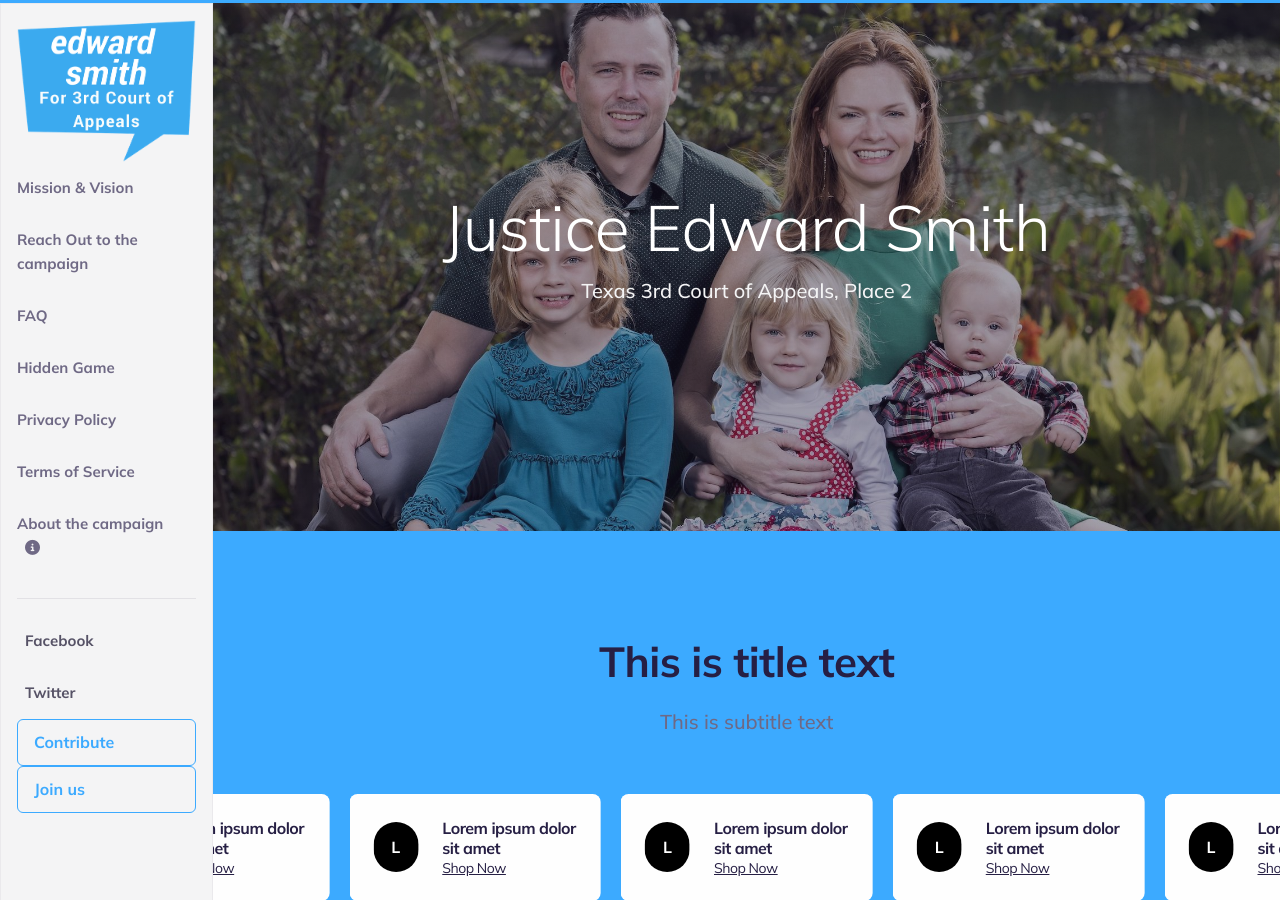
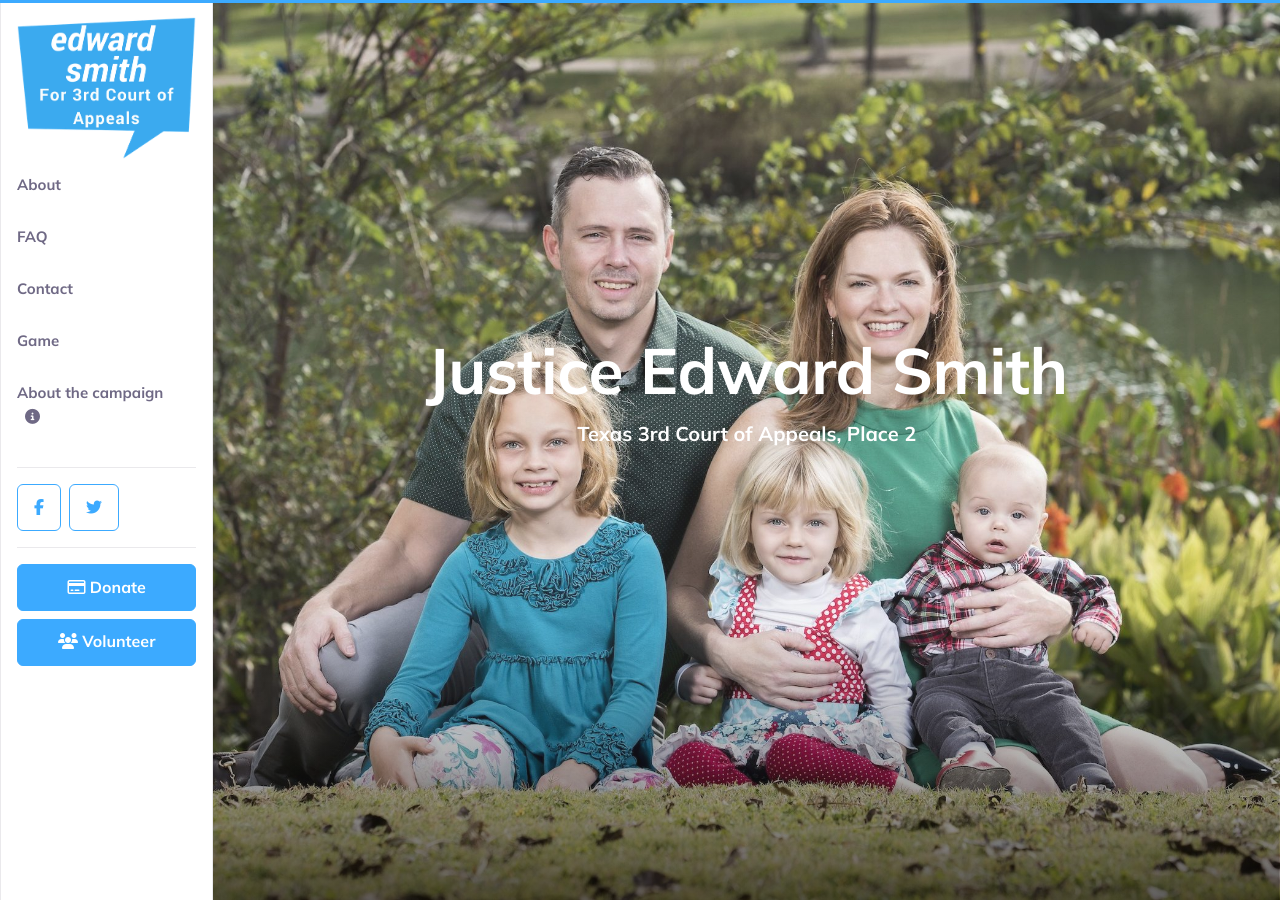
Before and after one commit to ObjectifGroup/smithforjustice.com, a Jekyll site: the page built from index.html, in a window 1280 px wide and 900 px high. Built offline with Jekyll 4.4.1, drawn with Linux system fonts in a browser that asks for light colours; nearby versions of some CDN libraries; some of the changed text lies outside the part shown.

Commit message:
UI Cleanup, Mobile UX, Page consistancy

```diff
--- a/_config.yml
+++ b/_config.yml
@@ -18,7 +18,7 @@
   - scope:
       path: ""
     values:
-      layout: "default"
+      layout: "page"
   - scope:
       path: "_pages/g/"
     values:
--- a/_data/navbar.yaml
+++ b/_data/navbar.yaml
@@ -1,4 +1,4 @@
-- name: About Us
+- name: About
   href: /about/
 
 - name: FAQ
@@ -6,3 +6,6 @@
 
 - name: Contact
   href: /contact/
+
+- name: Game
+  href: /g/game/
--- a/_includes/footer.html
+++ b/_includes/footer.html
@@ -1,29 +1,19 @@
 <!-- Footer -->
-<footer class="footer py-3 bg-primary text-white text-base">
-  <div class="container">
-    <div class="row">
-      <div class="col-md-12">
-        <div class="mt-8">
+<footer class="footer pt-3 pb-12 bg-primary text-white">
+  <div class="container text-center">
+    <div class="row offset-md-2">
+      <div class="col col-md-10">
         <ul class="list-inline">
           {% for item in site.data.navbar %}
             <li class="list-inline-item">
-                <a class="nav-link" href="{{ item.href | absolute_url }}">{{ item.name }}</a>
+              <a href="{{ item.href | absolute_url }}" class="text-white">{{ item.name }}</a>
             </li>
           {% endfor %}
         </ul>
-          <p class="small">Political advertising paid for by the Edward Smith Campaign in compliance with the voluntary limits of the Judicial Campaign Fairness Act.</p>
-          <ul class="list-inline">
-            <li class="list-inline-item">Copyright &copy; {{ 'now' | date: "%Y" }}
+        <p class="p-2 border border-white">Political advertising paid for by the Edward Smith Campaign in compliance with the voluntary limits of the Judicial Campaign Fairness Act.</p>
+        <p>Copyright &copy; {{ 'now' | date: "%Y" }}
           {{ site.title }}
-            </li>
-            <li class="list-inline-item">
-              <a href="{{ '/privacy-policy/' | absolute_url }}" class="text-reset">Privacy Policy </a>
-            </li>
-            <li class="list-inline-item">
-              <a href="{{ '/terms-of-service/' | absolute_url }}" class="text-reset">Terms of Service</a>
-            </li>
-          </ul>
-        </div>
+        </p>
       </div>
     </div>
   </div>
--- a/_layouts/default.html
+++ b/_layouts/default.html
@@ -2,14 +2,14 @@
 layout: base
 ---
 
-<div class="sticky-top border-3 border-top border-primary"></div>
+<div class="fixed-top border-3 border-top border-primary"></div>
 
 <div class="container-fluid">
     <div class="row">
 
-        <div class="sidebar border border-right col-md-3 col-lg-2 p-0 bg-body-tertiary">
+        <div class="sidebar border border-right col-md-3 col-lg-2 p-0 bg-white">
 
-            <div class="offcanvas-md offcanvas-end bg-body-tertiary" tabindex="-1" id="offcanvasNavbar"
+            <div class="offcanvas-md offcanvas-end bg-white sticky-md-top" tabindex="-1" id="offcanvasNavbar"
                 aria-labelledby="offcanvasNavbarLabel">
 
                 <div class="offcanvas-header">
@@ -22,14 +22,15 @@
 
                     <a class="navbar-brand fs-3 d-none d-md-block" href="{{ '/' | absolute_url }}">
                         <img src="{{ '/assets/images/edward-smith-for-justice-logo.png' | absolute_url }}"
-                            class="img-fluid" width="185px" heigh="auto" />
+                            class="img-fluid" width="185px" heigh="auto"/>
                     </a>
 
+                    <!-- navigation -->
                     <ul class="navbar-nav justify-content-end flex-grow-1 pe-3 mb-2">
-                        {% for item in site.pages %}
+                        {% for item in site.data.navbar %}
                             <li class="nav-item">
-                            <a class="nav-link" aria-current="page" href="{{ item.url | absolute_url }}">
-                                {{ item.title }}
+                                <a class="nav-link" aria-current="page" href="{{ item.href | absolute_url }}">
+                                    {{ item.name }}
                                 </a>
                             </li>
                         {% endfor %}
@@ -42,23 +43,28 @@
 
                     <hr class="my-3">
 
-                    <ul class="nav flex-column mb-auto">
-                        <li class="nav-item">
-                            <a class="nav-link d-flex align-items-center gap-2" href="#">
-                                Facebook
+                    <!-- social links -->
+                    <div class="d-flex gap-2">
+                        <a href="https://www.facebook.com/" class="btn btn-outline-primary">
+                            <i class="fa-brands fa-facebook-f"></i>
                         </a>
-                        </li>
-                        <li class="nav-item">
-                            <a class="nav-link d-flex align-items-center gap-2" href="#">
-                                Twitter
+                        <a href="https://www.twitter.com/" class="btn btn-outline-primary">
+                            <i class="fa-brands fa-twitter"></i>
                         </a>
-                        </li>
-                    </ul>
+                    </div>
 
-                    <a href="#" class="btn btn-outline-primary d-flex">Contribute</a>
-                    <a href="#" class="btn btn-outline-primary d-flex">Join us</a>
+                    <hr class="my-3">
+
+                    <!-- cta buttons -->
+                    <div class="d-grid gap-2">
+                        <a href="#" class="btn btn-primary">
+                            <i class="fa-regular fa-credit-card"></i> Donate</a>
+                        <a href="#" class="btn btn-primary">
+                            <i class="fa-solid fa-users"></i> Volunteer</a>
+                    </div>
 
                 </div>
+
             </div>
 
         </div>
@@ -67,12 +73,12 @@
 
             <!-- mobile navbar -->
             <div class="position-relative">
-                <div class="navbar navbar-light bg-light border-bottom d-md-none">
+                <div class="navbar navbar-light border-bottom d-md-none">
                     <div class="container-fluid">
 
                         <a class="navbar-brand fs-3" href="{{ '/' | absolute_url }}">
                             <img src="{{ '/assets/images/edward-smith-for-justice-logo.png' | absolute_url }}"
-                                class="img-fluid" width="100px" heigh="auto" />
+                                class="img-fluid" width="80px" heigh="auto"/>
                         </a>
 
                         <button class="navbar-toggler" type="button" data-bs-toggle="offcanvas"
@@ -86,23 +92,17 @@
 
             <!-- hero section -->
             {% if page.image %}
-            <header class="bg-cover bg-light"
-                style="background-image:linear-gradient(180deg, rgba(30, 24, 53, 0.4) 0%, rgba(30, 24, 53, 0.4) 90.16%),url('{{ page.image }}'); background-size: cover; background-repeat: no-repeat; background-position: center;">
+                <header class="bg-cover bg-light{% if page.fullscreen_header == true %} vh-100{% else %} min-vh-50{% endif %}"
+                style="background-image:linear-gradient(180deg, rgba(255,255,255, 0.1) 70%, rgba(0,0,0, 0.6) 100%),url('{{ page.image }}'); background-size: cover; background-repeat: no-repeat; background-position: center;">
                 {% else %}
-                <header class="bg-hero-animated-gradiant">
+                    <header class="bg-hero-animated-gradiant{% if page.fullscreen_header == true %} vh-100{% else %} min-vh-50{% endif %}">
                     {% endif %}
-                    <div class="container">
-                        <div class="row">
-                            <div class="col">
-                                <div class="pt-17 pb-13 pt-lg-19 pb-lg-19 text-center text-light">
-                                    <h1 class="display-3 text-white mb-3 lh-1">{{ page.title }}</h1>
+                    <div class="d-flex justify-content-center text-center">
+                        <div class="position-absolute bottom-50">
+                            <h1 class="display-3 mb-3 lh-1 text-white fw-bold">{{ page.title }}</h1>
                             {% if page.description %}
-                                    <p class="px-xl-18 px-md-10 mb-5 lead">{{ page.description | split: ". " | first |
-                                        strip_html }}
-                                    </p>
+                                <p class="m-0 lead text-white fw-bold">{{ page.description | split: ". " | first | strip_html }}</p>
                             {% endif %}
-                                </div>
-                            </div>
                         </div>
                     </div>
                 </header>
@@ -113,4 +113,19 @@
 
             </main>
         </div>
+
     </div>
+</div>
+
+<!-- mobile bottom bar -->
+<div class="fixed-bottom border-top bg-white d-md-none py-2">
+    <div class="container">
+        <div class="d-flex gap-2">
+            <a href="#" class="btn btn-large btn-primary w-100 outbound">
+                <i class="fa-solid fa-users"></i> Volunteer</a>
+            <a href="#" class="btn btn-large btn-primary w-100 outbound">
+                <i class="fa-regular fa-credit-card"></i> Donate</a>
+        </div>
+        <p class="my-1 text-muted small text-center">Credit Card, PayPal and ApplePay</p>
+    </div>
+</div>
--- a/_sass/_user.scss
+++ b/_sass/_user.scss
@@ -67,6 +67,19 @@
   }
 }
 
+.vh-50 {
+  height: 50vh !important;
+}
+.min-vh-50 {
+  min-height: 50vh !important;
+}
+.vh-75 {
+  height: 75vh !important;
+}
+.min-vh-75 {
+  min-height: 75vh !important;
+}
+
 // .carousel-inner {
 //   padding: 1em;
 // }
--- a/index.html
+++ b/index.html
@@ -33,7 +34,7 @@
                                     <div class="d-flex">
                                         <h5 class="purecounter mb-0 fw-bold">{{ item.title }}</h5>
                                     </div>
-                                    <p class="mb-0" style="text-decoration: underline;">Shop Now</p>
+                                    <p class="mb-0" style="text-decoration: underline;">Support</p>
                                 </div>
                             </div>
                         </a>
@@ -79,38 +80,42 @@
     </div>
 </section>
 
-<section class="pb-16 pt-6">
+<section id="about" class="pb-lg-12 py-8">
     <div class="container">
         <div class="row">
             <div class="offset-lg-3 col-lg-6 col-md-12 col-12">
                 <div class="mb-5 text-center">
-                    <h2 class="h1 mb-3">About edward Smith</h2>
+                    <h2 class="h1 mb-3">About Edward Smith</h2>
                     <p>The candidate</p>
                 </div>
             </div>
-            <div class="offset-lg-2">
-                <div class="col-6">
-                    <p class="lead">I am native Texan who was born in Dallas, raised in Fort Worth and went to college at Texas A&M University in College Station. After law school my wife, Casey, and I headed west to California and settled in San Francisco. After a couple years we got an itch for adventure and left San Francisco for Santiago, Chile. In 2008 when our time in Santiago came to an end we moved to Austin and have called Austin home ever since.</p>
-                    <p>Since moving to Austin our household has expanded to include three children. I have also taken up playing the banjo, piano and sandlot baseball for the East Austin Jardineros Baseball Club. My family and I attend the urban, progressive community of faith committed to social justice, inclusiveness and reconciliation known as University United Methodist Church in Austin.</p>
-                    <ul>
-                        <li>Quick Facts</li>
-                        <li>Age: 39</li>
-                        <li>Occupation: Attorney</li>
-                        <li>Education: Juris Doctor (JD) Texas Wesleyan School of Law (Texas A&M University School of Law)</li>
-                        <li>Hometown: Austin</li>
-                    </ul>
-                </div>
-                <div class="col-6">
-                    <div class="img-overlay img-zoom">
-                        <img class="rounded img-fluid w-100" src="assets/images/edward-smith-headshot.webp" alt="podcast">
-                    </div>
-                </div>
+        </div>
+        <div class="row offset-lg-1">
+            <div class="col col-md-9 clearfix">
+                <img class="rounded col-md-5 float-md-end mb-3 ms-md-3 img-fluid" src="assets/images/edward-smith-headshot.webp" alt="Edward Smith Headshot">
+                <p>I am native Texan who was born in Dallas, raised in Fort Worth and went to college at Texas A&M University in College Station. After law school my wife, Casey, and I headed west to California and settled in San Francisco. After a couple years we got an itch for adventure and left San Francisco for Santiago, Chile. In 2008 when our time in Santiago came to an end we moved to Austin and have called Austin home ever since.</p>
+                <p>Since moving to Austin our household has expanded to include three children. I have also taken up playing the banjo, piano and sandlot baseball for the East Austin Jardineros Baseball Club. My family and I attend the urban, progressive community of faith committed to social justice, inclusiveness and reconciliation known as University United Methodist Church in Austin.</p>
+                <p>Quick Facts</p>
+                <ul class="list-unstyled">
+                    <li>
+                        <span class="fw-bold">Age:</span> 39
+                    </li>
+                    <li>
+                        <span class="fw-bold">Occupation:</span> Attorney
+                    </li>
+                    <li>
+                        <span class="fw-bold">Education:</span> Juris Doctor (JD) Texas Wesleyan School of Law (Texas A&M University School of Law)
+                    </li>
+                    <li>
+                        <span class="fw-bold">Hometown:</span> Austin
+                    </li>
+                </ul>
             </div>
         </div>
     </div>
 </section>
 
-<section id="about-the-campaign" class="pb-16 pt-6">
+<section id="faq" class="pb-lg-12 py-8">
     <div class="container">
         <div class="row">
             <div class="offset-lg-3 col-lg-6 col-md-12 col-12">
@@ -121,10 +126,12 @@
             </div>
         </div>
     </div>
-    <div class="row">
-        <div class="offset-lg-3 col-lg-6 col-md-12 col-12">
-            {% assign data = site.data.faqs %}
-            {% include faqs.html %}
+    <div class="container">
+        <div class="row">
+            <div class="offset-md-2 col-md-8 col-12">
+                {% assign data = site.data.faqs %}
+                {% include faqs.html %}
+            </div>
         </div>
     </div>
 </section>
```
Also changed, not shown: other parts of index.html (+2 -1 lines), _layouts/page.html (added, +13 -0 lines), assets/css/theme.min.css, assets/images/facebook.svg (added). Lines whose indentation alone changed are shown as unchanged.
